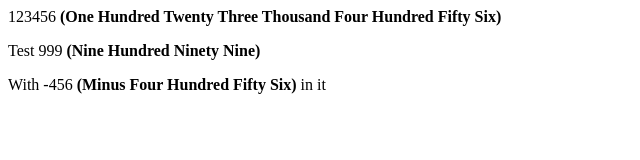
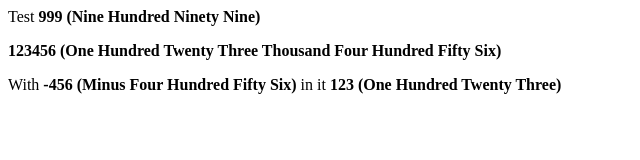
Before and after one commit to oussamaroui/Number-To-Words-Extension, a browser extension: page index.html in a window 1280 px wide. Shown: the whole page, without its empty margins (0-640 px from the left). Drawn offline with Linux system fonts and the light colour scheme.

Commit message:
Preserve Original Element Structure Without Introducing Span Elements

```diff
--- a/app.js
+++ b/app.js
@@ -45,28 +45,29 @@ function convertNumbersToWords() {
     // Loop through each text node
     for (let i = 0; i < textNodes.snapshotLength; i++) {
         const currentNode = textNodes.snapshotItem(i);
-        const parentNode = currentNode.parentNode;
 
         // Split text node into smaller parts separated by numbers
         const parts = currentNode.textContent.split(/(-?\d+)/g);
 
+        // Create a document fragment to hold the processed content
+        const fragment = document.createDocumentFragment();
+
         // Process each part
-        const processedParts = parts.map(part => {
+        parts.forEach(part => {
             if (/^-?\d+$/.test(part)) {
                 const wordRepresentation = numberToWords(parseInt(part));
-                // Wrap the number with its word representation in a span element
-                return `${part} <b>(${wordRepresentation})</b>`;
+                // Create a <b> element to wrap the number and its word representation
+                const boldElement = document.createElement('b');
+                boldElement.textContent = `${part} (${wordRepresentation})`;
+                fragment.appendChild(boldElement);
             } else {
-                return part;
+                // Create a text node for non-numeric parts
+                fragment.appendChild(document.createTextNode(part));
             }
         });
 
-        // Create a new div to hold the modified content
-        const newDiv = document.createElement('span');
-        newDiv.innerHTML = processedParts.join('');
-
-        // Replace the original text node with the modified content
-        parentNode.replaceChild(newDiv, currentNode);
+        // Replace the original text node with the processed content
+        currentNode.parentNode.replaceChild(fragment, currentNode);
     }
 }
 
--- a/index.html
+++ b/index.html
@@ -5,15 +5,15 @@
     <meta name="viewport" content="width=device-width, initial-scale=1.0">
 
     <script src="./app.js" defer></script>
+    <title>Document</title>
 
-    <title>Document</title>
 </head>
 
 <body>
 
+    <p>Test 999</p>
     <p>123456</p>
-    <p>Test 999</p>
-    <p>With -456 in it</p>
+    <p>With -456 in it 123</p>
 
 </body>
 
```
